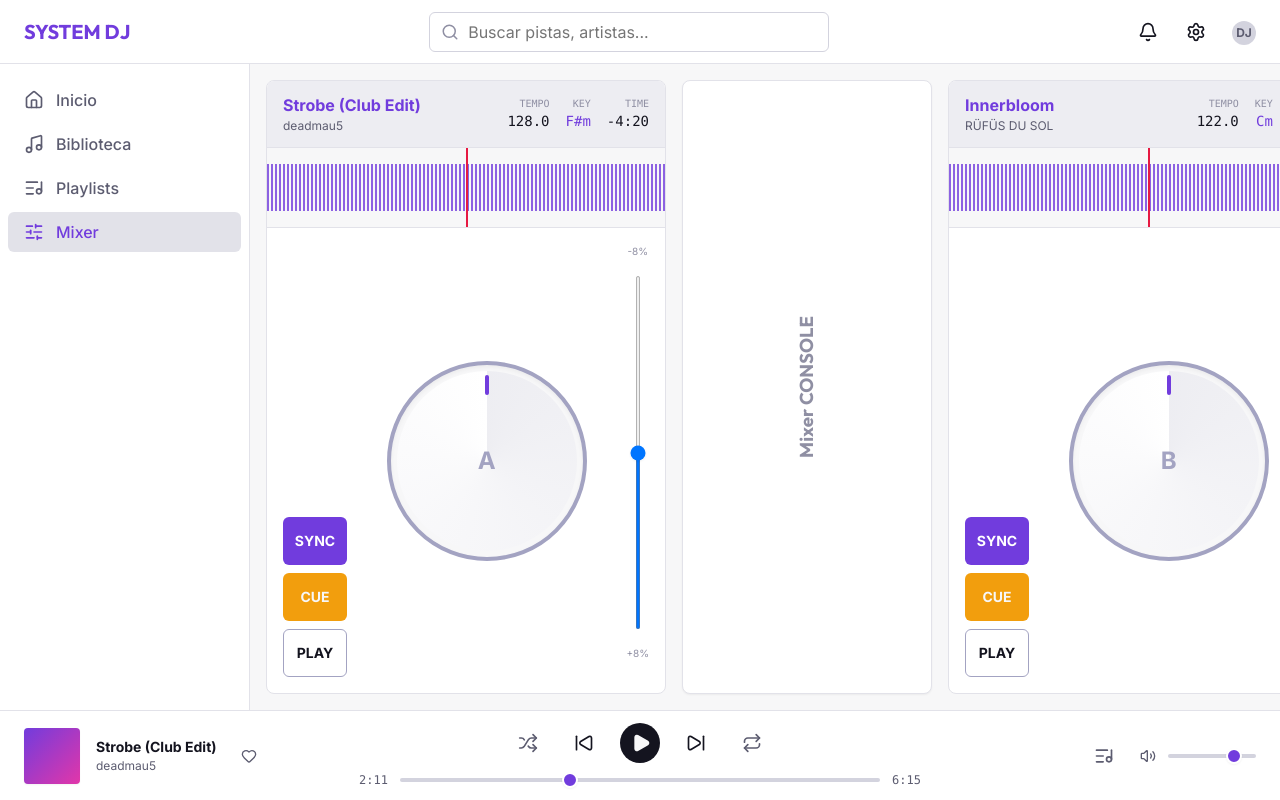
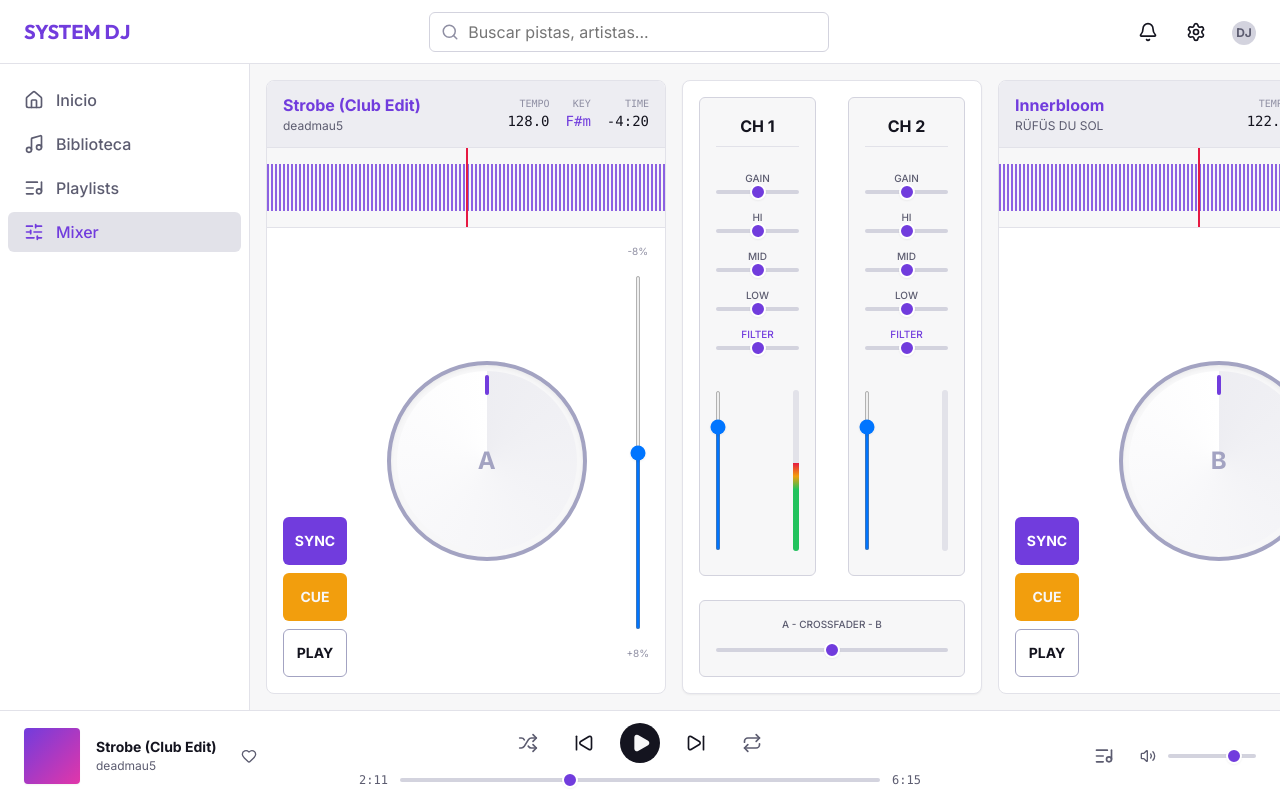
Before and after one commit to Xander-JS/dj_ai_web, a React (Vite) app: page /mixer in a window 1280 px wide. Built offline with nearby package versions, Linux system fonts and the light colour scheme.

Commit message:
construye la consola central de mezclas

```diff
--- /dev/null
+++ b/src/components/dj/MixerConsole.css
@@ -0,0 +1,104 @@
+.mixer-console {
+  display: flex;
+  flex-direction: column;
+  height: 100%;
+  width: 100%;
+  background-color: var(--bg-surface);
+  border-radius: var(--radius-lg);
+  border: 1px solid var(--border-subtle);
+  padding: var(--space-4);
+  gap: var(--space-6);
+  box-shadow: var(--shadow-sm);
+}
+
+.mixer-channels-area {
+  display: flex;
+  flex: 1;
+  justify-content: center;
+  gap: var(--space-8);
+}
+
+.channel-strip {
+  display: flex;
+  flex-direction: column;
+  width: 120px;
+  background-color: var(--bg-base);
+  padding: var(--space-4);
+  border-radius: var(--radius-md);
+  border: 1px solid var(--border-base);
+  gap: var(--space-4);
+}
+
+.channel-header {
+  text-align: center;
+  font-weight: var(--font-weight-bold);
+  color: var(--text-primary);
+  border-bottom: 1px solid var(--border-subtle);
+  padding-bottom: var(--space-2);
+  margin-bottom: var(--space-2);
+}
+
+.channel-controls {
+  display: flex;
+  flex-direction: column;
+  gap: var(--space-4);
+}
+
+.mixer-control-group {
+  display: flex;
+  flex-direction: column;
+  align-items: center;
+  gap: var(--space-1);
+}
+
+.mixer-control-label {
+  font-size: 10px;
+  font-weight: var(--font-weight-medium);
+  color: var(--text-secondary);
+  text-transform: uppercase;
+}
+
+.channel-fader-section {
+  display: flex;
+  justify-content: center;
+  flex: 1;
+  min-height: 150px;
+  margin-top: var(--space-4);
+  padding: var(--space-2) 0;
+}
+
+/* Simulated VU Meter */
+.vu-meter {
+  width: 8px;
+  height: 100%;
+  background-color: var(--bg-surface-active);
+  border-radius: var(--radius-full);
+  margin-left: var(--space-3);
+  display: flex;
+  flex-direction: column;
+  justify-content: flex-end;
+  overflow: hidden;
+}
+
+.vu-meter-fill {
+  width: 100%;
+  height: 60%; /* Simulated level */
+  background: linear-gradient(to top, var(--color-success) 0%, var(--color-success) 70%, var(--color-warning) 85%, var(--color-error) 100%);
+}
+
+.mixer-crossfader-area {
+  display: flex;
+  flex-direction: column;
+  align-items: center;
+  gap: var(--space-2);
+  padding: var(--space-4);
+  background-color: var(--bg-base);
+  border-radius: var(--radius-md);
+  border: 1px solid var(--border-base);
+}
+
+.crossfader-container {
+  width: 100%;
+  max-width: 300px;
+  padding: var(--space-2) 0;
+}
--- /dev/null
+++ b/src/components/dj/MixerConsole.tsx
@@ -0,0 +1,102 @@
+import React, { useState } from 'react';
+import { useTranslation } from 'react-i18next';
+import { Slider } from '../ui/Slider';
+import './MixerConsole.css';
+
+const ChannelStrip: React.FC<{ channelName: string; isPlaying?: boolean }> = ({ channelName, isPlaying }) => {
+  const { t } = useTranslation();
+
+  // Simulated state for visual feedback
+  const [gain, setGain] = useState(50);
+  const [hi, setHi] = useState(50);
+  const [mid, setMid] = useState(50);
+  const [low, setLow] = useState(50);
+  const [filter, setFilter] = useState(50);
+  const [volume, setVolume] = useState(80);
+
+  return (
+    <div className="channel-strip">
+      <div className="channel-header">CH {channelName}</div>
+
+      <div className="channel-controls">
+        <div className="mixer-control-group">
+          <span className="mixer-control-label">{t('mixer.gain')}</span>
+          <Slider value={gain} onChange={(e) => setGain(Number(e.target.value))} />
+        </div>
+
+        <div className="mixer-control-group">
+          <span className="mixer-control-label">{t('mixer.high')}</span>
+          <Slider value={hi} onChange={(e) => setHi(Number(e.target.value))} />
+        </div>
+
+        <div className="mixer-control-group">
+          <span className="mixer-control-label">{t('mixer.mid')}</span>
+          <Slider value={mid} onChange={(e) => setMid(Number(e.target.value))} />
+        </div>
+
+        <div className="mixer-control-group">
+          <span className="mixer-control-label">{t('mixer.low')}</span>
+          <Slider value={low} onChange={(e) => setLow(Number(e.target.value))} />
+        </div>
+
+        <div className="mixer-control-group">
+          <span className="mixer-control-label" style={{ color: 'var(--color-primary-500)' }}>
+            {t('mixer.filter')}
+          </span>
+          <Slider value={filter} onChange={(e) => setFilter(Number(e.target.value))} />
+        </div>
+      </div>
+
+      <div className="channel-fader-section">
+        <Slider
+          orientation="vertical"
+          value={volume}
+          onChange={(e) => setVolume(Number(e.target.value))}
+        />
+        <div className="vu-meter">
+          {/* Simulate VU meter bouncing if "playing" */}
+          <div
+            className="vu-meter-fill"
+            style={{
+              height: isPlaying ? `${Math.random() * 30 + 50}%` : '0%',
+              transition: 'height 0.1s ease'
+            }}
+          ></div>
+        </div>
+      </div>
+    </div>
+  );
+};
+
+export const MixerConsole: React.FC = () => {
+  const [crossfader, setCrossfader] = useState(50);
+  // Just simulating random interval for VU meters
+  const [tick, setTick] = useState(0);
+
+  React.useEffect(() => {
+    const interval = setInterval(() => setTick(t => t + 1), 150);
+    return () => clearInterval(interval);
+  }, []);
+
+  return (
+    <div className="mixer-console">
+
+      <div className="mixer-channels-area">
+        {/* We pass tick just to force a re-render for the simulated VU meter animation */}
+        <ChannelStrip channelName="1" isPlaying={true} key={`ch1-${tick}`} />
+        <ChannelStrip channelName="2" isPlaying={false} key={`ch2-${tick}`} />
+      </div>
+
+      <div className="mixer-crossfader-area">
+        <span className="mixer-control-label">A - CROSSFADER - B</span>
+        <div className="crossfader-container">
+          <Slider
+            value={crossfader}
+            onChange={(e) => setCrossfader(Number(e.target.value))}
+          />
+        </div>
+      </div>
+
+    </div>
+  );
+};
--- a/src/i18n/locales/en/translation.json
+++ b/src/i18n/locales/en/translation.json
@@ -64,5 +64,13 @@
     "play": "PLAY",
     "tempo": "TEMPO",
     "key_lock": "KEY"
+  },
+  "mixer": {
+    "gain": "GAIN",
+    "high": "HI",
+    "mid": "MID",
+    "low": "LOW",
+    "filter": "FILTER",
+    "master": "MASTER"
   }
 }
--- a/src/i18n/locales/es/translation.json
+++ b/src/i18n/locales/es/translation.json
@@ -64,5 +64,13 @@
     "play": "PLAY",
     "tempo": "TEMPO",
     "key_lock": "KEY"
+  },
+  "mixer": {
+    "gain": "GAIN",
+    "high": "HI",
+    "mid": "MID",
+    "low": "LOW",
+    "filter": "FILTER",
+    "master": "MASTER"
   }
 }
--- a/src/pages/Mixer.tsx
+++ b/src/pages/Mixer.tsx
@@ -1,6 +1,7 @@
 import React from 'react';
 import { useTranslation } from 'react-i18next';
 import { Deck } from '../components/dj/Deck';
+import { MixerConsole } from '../components/dj/MixerConsole';
 import { MOCK_LIBRARY } from '../mock/library';
 import './Mixer.css';
 
@@ -25,11 +26,9 @@ export const Mixer: React.FC = () => {
         />
       </div>
 
-      {/* Mixer Central Console (Placeholder for Step 11) */}
-      <div className="mixer-console-placeholder">
-        <h3 style={{ color: 'var(--text-tertiary)', writingMode: 'vertical-rl', transform: 'rotate(180deg)' }}>
-          {t('navigation.mixer')} CONSOLE
-        </h3>
+      {/* Mixer Central Console */}
+      <div style={{ flex: 1, minWidth: '300px' }}>
+        <MixerConsole />
       </div>
 
       {/* Deck B */}
```
